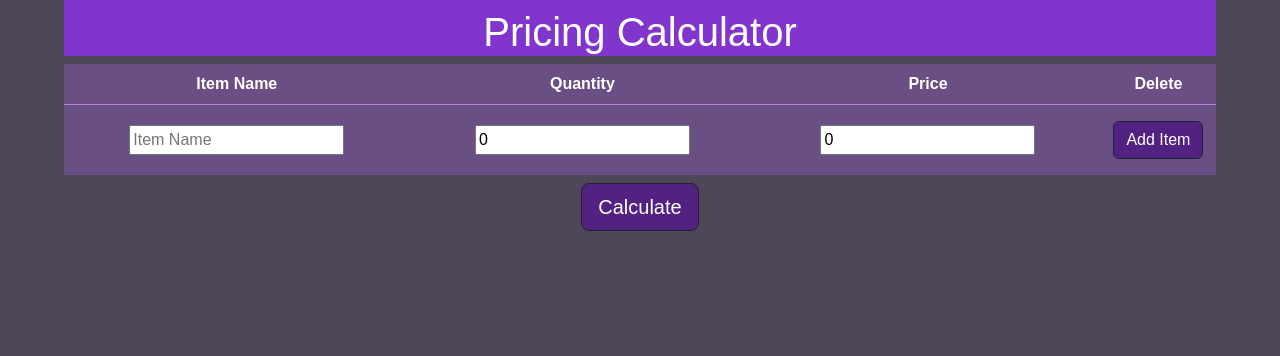
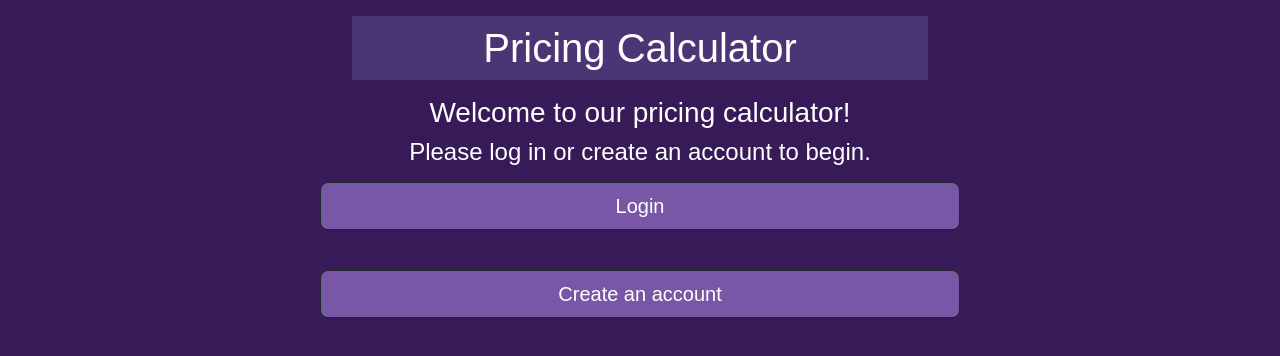
Before and after one commit to csc301-fall-2022/assignment-2-5-rebplane-eun-chae-s, a React (Create React App) app in the folder calculator-frontend/: page / in a window 1280 px wide. Shown: the top 356 px of the page. Built offline with nearby package versions, Linux system fonts and the light colour scheme.

Commit message:
Created login, home, and register pages.

```diff
--- a/calculator-frontend/package.json
+++ b/calculator-frontend/package.json
@@ -10,6 +10,7 @@
     "react": "^18.2.0",
     "react-bootstrap": "^2.5.0",
     "react-dom": "^18.2.0",
+    "react-router": "^6.4.2",
     "react-router-dom": "^6.4.2",
     "react-scripts": "^2.1.8",
     "web-vitals": "^2.1.4"
--- a/calculator-frontend/src/App.css
+++ b/calculator-frontend/src/App.css
@@ -1,21 +1,24 @@
 html, div#root {
   font-family: "Bahnschrift SemiBold", sans-serif;
-  background-color: #50465A;
+  background-color: #371B58;
   color: white;
 }
 
 header {
-  background-color: #8135CC;
+  background-color: #4C3575;
   text-align: center;
   width: 90%;
-  margin: auto;
+  margin-top: 1rem;
+  margin-left: auto;
+  margin-right: auto;
+  margin-bottom: 1rem;
   padding-top: 0.5rem;
 }
 
 table {
   width: 90%;
   margin: auto;
-  background-color: #694F84 ;
+  background-color: #5B4B8A;
   border-collapse: collapse;
   text-align: center;
 }
@@ -33,10 +36,35 @@ th {
     border-bottom: 1px solid #B583E8 !important;
 }
 
+div.homePage {
+    display: flex;
+    justify-content: center;
+    flex-direction: column;
+    width: 50%;
+    margin: auto;
+    text-align: center;
+    font: 'Arial';
+}
+
+input {
+  width: 100%;
+  box-sizing: border-box;
+}
+
+input.form-control {
+  margin-left: 0.5rem;
+}
+
+div.loginPage {
+  margin: auto;
+  width: 50%;
+  text-align: center;
+}
+
 .btn-custom {
   margin-top: 0.5rem;
   margin-bottom: 0.5rem;
-  background-color: #522282 !important;
+  background-color: #7858A6 !important;
 }
 
 .btn-custom:hover {
--- a/calculator-frontend/src/App.js
+++ b/calculator-frontend/src/App.js
@@ -1,16 +1,18 @@
 import "./App.css";
 import 'bootstrap/dist/css/bootstrap.min.css';
 import React from 'react';
+import Cart from './Cart';
 import Home from './Home';
-import {BrowserRouter, Routes, Route} from 'react-router-dom';
+import Login from './Login';
+import {Routes, Route} from 'react-router-dom';
 
 function App() {
   return(
-    <BrowserRouter>
       <Routes>
+        <Route path="/cart" element={<Cart />} />
         <Route path="/" element={<Home />} />
+        <Route path="/login" element={<Login />} />
       </Routes>
-    </BrowserRouter>
   );
 }
 
--- /dev/null
+++ b/calculator-frontend/src/Cart.js
@@ -0,0 +1,53 @@
+import React, { useState } from 'react';
+import Header from "./components/Header";
+import CreateItem from "./components/CreateItem";
+import Calculate from "./components/Calculate";
+import ItemTableHead from "./components/ItemTableHead";
+import Item from "./components/Item";
+
+function Cart() {
+
+  const [items, setItems] = useState([])
+
+  function addItem(item) {
+      setItems(prevItems => {
+        return [...prevItems, item];
+      });
+  }
+
+  function deleteItem(id) {
+      setItems(prevItems => {
+        return prevItems.filter((item, index) => {
+          return index !== id
+        });
+      });
+  }
+
+  return (
+    <div>
+      <Header />
+      <ItemTableHead/>
+      {/* Maps the items in the array items to the table to be displayed*/}
+      <table>
+        <tbody>
+        {/* Send the mapped values to map to Item rows*/}
+        {items.map((item, index) => {
+          return (<Item
+              key={index}
+              id={index}
+              name={item.name}
+              quantity={item.quantity}
+              price={item.price}
+              deleteItem={deleteItem}/>
+          )
+        })}
+        </tbody>
+      </table>
+
+      <CreateItem addItem={addItem} />
+      <Calculate/>
+    </div>
+  );
+}
+
+export default Cart;
--- a/calculator-frontend/src/Home.js
+++ b/calculator-frontend/src/Home.js
@@ -1,51 +1,16 @@
-import React, { useState } from 'react';
+import React from 'react';
 import Header from "./components/Header";
-import CreateItem from "./components/CreateItem";
-import Calculate from "./components/Calculate";
-import ItemTableHead from "./components/ItemTableHead";
-import Item from "./components/Item";
+import{useNavigate} from 'react-router-dom';
 
-function Home() {
-
-  const [items, setItems] = useState([])
-
-  function addItem(item) {
-      setItems(prevItems => {
-        return [...prevItems, item];
-      });
-  }
-
-  function deleteItem(id) {
-      setItems(prevItems => {
-        return prevItems.filter((item, index) => {
-          return index !== id
-        });
-      });
-  }
-
+function Home(props) {
+  const navigate = useNavigate();
   return (
-    <div>
-      <Header />
-      <ItemTableHead/>
-      {/* Maps the items in the array items to the table to be displayed*/}
-      <table>
-        <tbody>
-        {/* Send the mapped values to map to Item rows*/}
-        {items.map((item, index) => {
-          return (<Item
-              key={index}
-              id={index}
-              name={item.name}
-              quantity={item.quantity}
-              price={item.price}
-              deleteItem={deleteItem}/>
-          )
-        })}
-        </tbody>
-      </table>
-
-      <CreateItem addItem={addItem} />
-      <Calculate/>
+    <div className="homePage">
+    <Header/>
+    <h3> Welcome to our pricing calculator!</h3>
+    <h4> Please log in or create an account to begin.</h4>
+      <button type="button" onClick={event => {navigate('/login')}} className="btn btn-dark btn-lg btn-custom w-100"> Login </button><br></br>
+      <button type="button" onClick={event => {navigate('/register')}} className="btn btn-custom btn-dark btn-lg btn-custom w-100"> Create an account </button>
     </div>
   );
 }
--- /dev/null
+++ b/calculator-frontend/src/Login.js
@@ -0,0 +1,32 @@
+import React from 'react';
+import Header from "./components/Header";
+import {useNavigate} from 'react-router-dom';
+
+function Login() {
+  const navigate = useNavigate();
+  return (
+    <div>
+      <Header/>
+      <div className="loginPage">
+      <form>
+      <div className="form-group row">
+        <label htmlFor="inputUsername" className="col-sm-2 col-form-label">Username: </label>
+        <div className="col-sm-10">
+          <input type="username" className="form-control" id="inputUsername" placeholder="Username"/>
+        </div>
+      </div>
+      <br/>
+      <div className="form-group row">
+        <label htmlFor="inputPassword" className="col-sm-2 col-form-label">Password: </label>
+        <div className="col-sm-10">
+          <input type="password" className="form-control" id="inputPassword" placeholder="Password"/>
+        </div>
+      </div>
+      <button type="submit" onClick={event => {navigate('/cart')}} className="btn btn-dark btn-custom btn-lg">Log in</button>
+    </form>
+    </div>
+    </div>
+  );
+}
+
+export default Login;
--- /dev/null
+++ b/calculator-frontend/src/Register.js
@@ -0,0 +1,34 @@
+import React from 'react';
+import Header from "./components/Header";
+import {useNavigate} from 'react-router-dom';
+
+function Register() {
+
+  const navigate = useNavigate();
+
+  return (
+    <div>
+      <Header/>
+      <div className="loginPage">
+      <form>
+      <div className="form-group row">
+        <label htmlFor="inputUsername" className="col-sm-2 col-form-label">Username: </label>
+        <div className="col-sm-10">
+          <input type="username" className="form-control" id="inputUsername" placeholder="Username"/>
+        </div>
+      </div>
+      <br/>
+      <div className="form-group row">
+        <label htmlFor="inputPassword" className="col-sm-2 col-form-label">Password: </label>
+        <div className="col-sm-10">
+          <input type="password" className="form-control" id="inputPassword" placeholder="Password"/>
+        </div>
+      </div>
+      <button type="submit"  onClick={event => {navigate('/cart')}} className="btn btn-dark btn-custom btn-lg">Register</button>
+    </form>
+    </div>
+    </div>
+  );
+}
+
+export default Register;
--- a/calculator-frontend/src/components/CreateItem.jsx
+++ b/calculator-frontend/src/components/CreateItem.jsx
@@ -40,10 +40,12 @@ function CreateItem(props) {
     <form className="createItem">
     <table>
       <tbody>
+      <tr>
       <td><input onChange={handleChange} name="name" value={item.name} placeholder="Item Name" required/></td>
       <td><input type="number" onChange={handleChange} name="quantity" value={item.quantity} placeholder="Quantity" required/></td>
       <td><input type="number" onChange={handleChange} name="price" value={item.price} placeholder="Price" required/></td>
-      <td><button className="btn btn-dark btn-custom" onChange={handleChange} onClick={submitItem}> Add Item </button></td>
+      <td><button className="btn btn-dark btn-custom btn-sm" onChange={handleChange} onClick={submitItem}> + </button></td>
+      </tr>
       </tbody>
     </table>
     </form>
--- a/calculator-frontend/src/components/Item.jsx
+++ b/calculator-frontend/src/components/Item.jsx
@@ -11,7 +11,7 @@ function Item(props) {
       <td> {props.name} </td>
       <td> {props.quantity} </td>
       <td> ${props.price} </td>
-      <td> <button className="deleteButton" onClick={handleClick}>-</button></td>
+      <td> <button className="btn btn-sm btn-dark btn-custom btn-delete" onClick={handleClick}>-</button></td>
     </tr>
   );
 }
--- a/calculator-frontend/src/components/ItemTableHead.jsx
+++ b/calculator-frontend/src/components/ItemTableHead.jsx
@@ -1,5 +1,4 @@
-import React, { useState } from 'react';
-import Item from "./Item"
+import React from 'react';
 
 function ItemTable(props) {
 
--- a/calculator-frontend/src/index.js
+++ b/calculator-frontend/src/index.js
@@ -1,8 +1,19 @@
 import React from 'react';
 import ReactDOM from 'react-dom/client';
 import App from './App';
-import {BrowerRouter, Routes, Route} from "react-router-dom";
+import {BrowserRouter, Routes, Route} from 'react-router-dom';
+import Login from './Login';
+import Register from './Register';
+import Cart from './Cart';
+import Home from './Home';
 
 const root = ReactDOM.createRoot(document.getElementById('root'));
 
-root.render(<App />);
+root.render(<BrowserRouter>
+  <Routes>
+    <Route path="/cart" element={<Cart />} />
+    <Route path="/" element={<Home />} />
+    <Route path="/login" element={<Login />} />
+    <Route path="/register" element={<Register />} />
+  </Routes>
+</BrowserRouter>);
```
